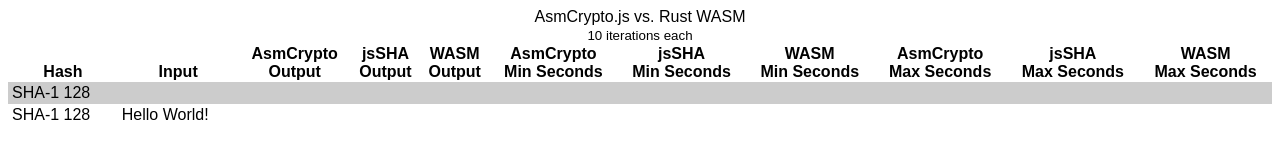
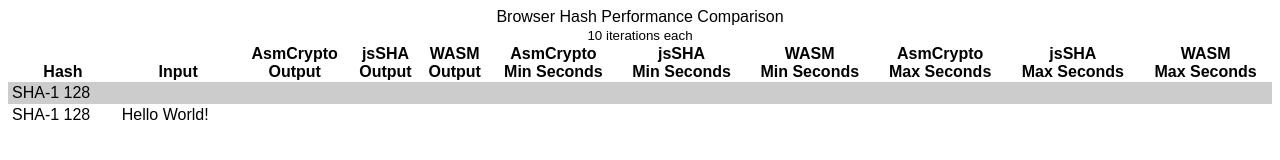
Before and after one commit to acdha/wasm-hashing, a website built with webpack: page index.html in a window 1280 px wide. Built offline with nearby package versions, Linux system fonts and the light colour scheme.

Commit message:
Use a less misleading title

```diff
--- a/index.html
+++ b/index.html
@@ -9,7 +9,7 @@
     <body>
         <table id="results">
             <caption>
-                AsmCrypto.js vs. Rust WASM
+                Browser Hash Performance Comparison
                 <br>
                 <small>10 iterations each</small>
             </caption>
```
